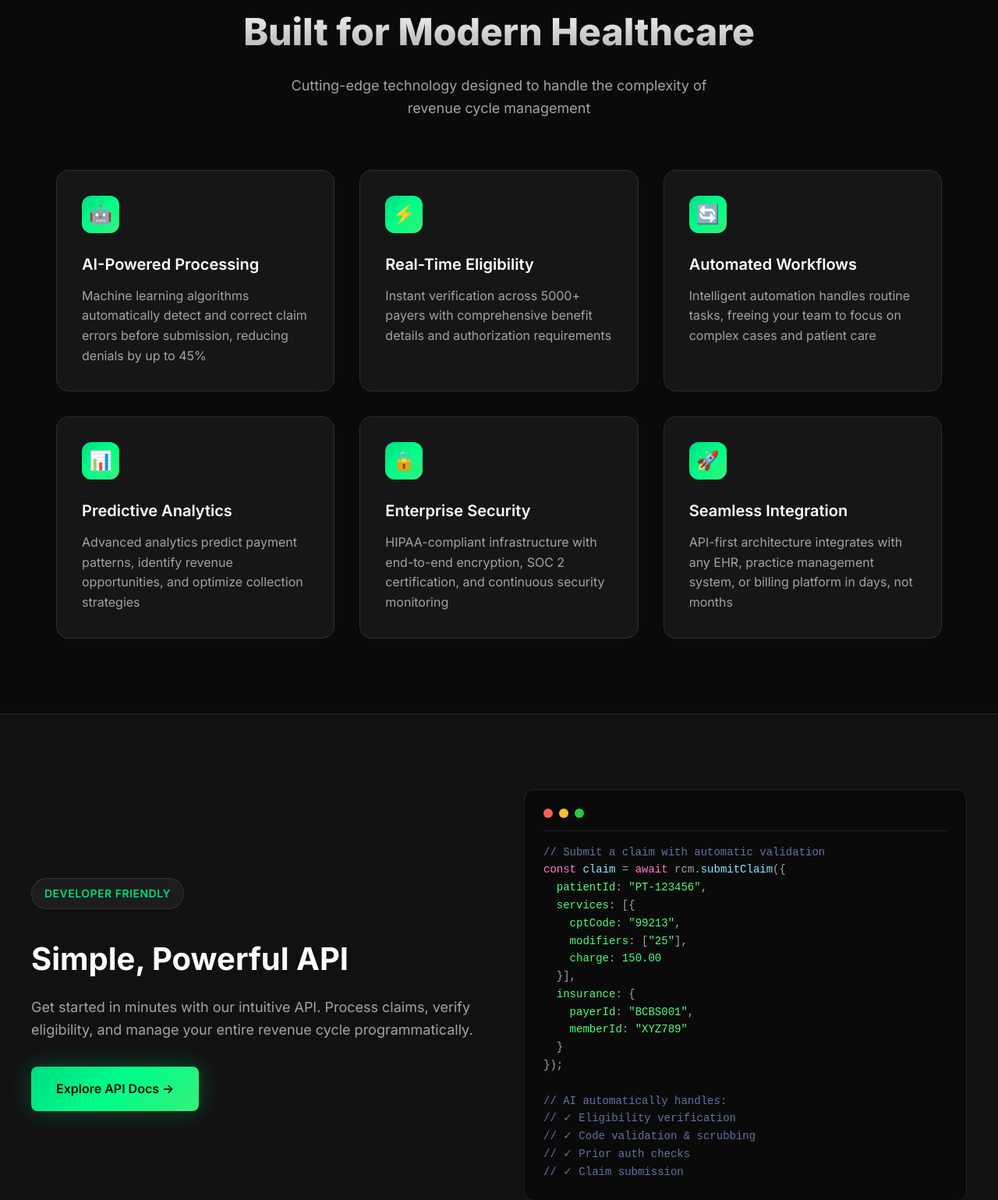
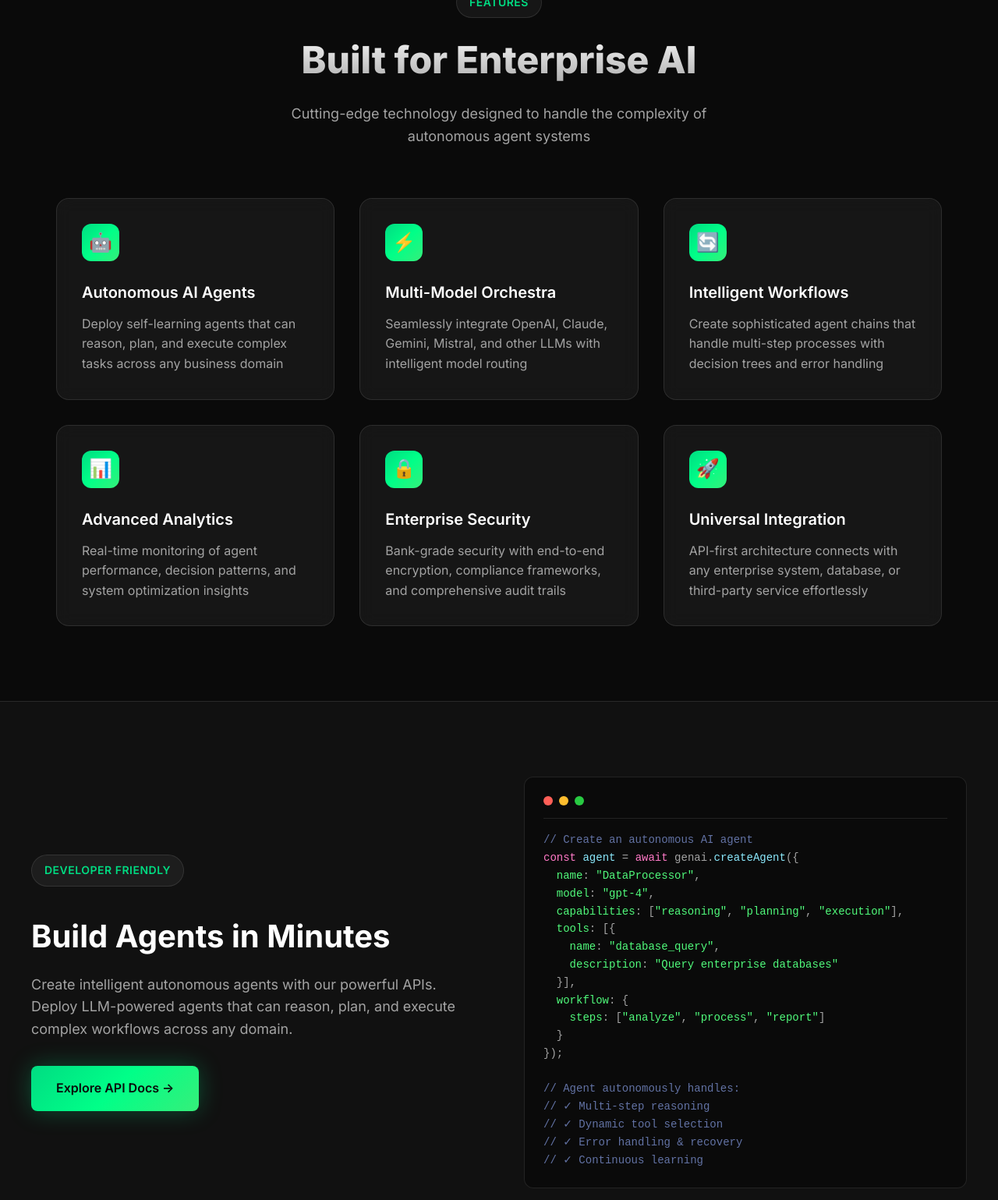
Before and after one commit to hdpspark/rcm-agent-architecture, a plain HTML site: page index.html in a window 1280 px wide. Shown: the part 829-2368 px from the top of the page at 78% size. Drawn offline with Linux system fonts and the light colour scheme.

Commit message:
Transform homepage to generic GenerativeAI Agentic Framework - removed healthcare specifics

```diff
--- a/index.html
+++ b/index.html
@@ -712,13 +712,13 @@
             <span>Powered by Advanced AI</span>
         </div>
         <h1>
-            Revenue Cycle<br/>
-            <span class="hero-highlight">Reimagined</span>
+            GenerativeAI<br/>
+            <span class="hero-highlight">Agentic Framework</span>
         </h1>
         <p class="hero-description">
-            Transform your healthcare revenue operations with AI-powered automation.
-            Reduce denials by 45%, accelerate payments by 10 days, and maximize
-            reimbursements with intelligent claim processing.
+            Build and deploy intelligent autonomous agents powered by cutting-edge AI/LLM/LRM technology.
+            Transform any industry with self-learning agents that automate complex workflows,
+            make intelligent decisions, and continuously improve performance.
         </p>
         <div class="hero-actions">
             <a href="exhibits.html" class="btn-primary">
@@ -735,45 +735,45 @@
     <section class="features" id="features">
         <div class="section-header">
             <span class="section-badge">FEATURES</span>
-            <h2>Built for Modern Healthcare</h2>
-            <p>Cutting-edge technology designed to handle the complexity of revenue cycle management</p>
+            <h2>Built for Enterprise AI</h2>
+            <p>Cutting-edge technology designed to handle the complexity of autonomous agent systems</p>
         </div>
 
         <div class="features-grid">
             <div class="feature-card">
                 <div class="feature-icon">🤖</div>
-                <h3>AI-Powered Processing</h3>
-                <p>Machine learning algorithms automatically detect and correct claim errors before submission, reducing denials by up to 45%</p>
+                <h3>Autonomous AI Agents</h3>
+                <p>Deploy self-learning agents that can reason, plan, and execute complex tasks across any business domain</p>
             </div>
 
             <div class="feature-card">
                 <div class="feature-icon">⚡</div>
-                <h3>Real-Time Eligibility</h3>
-                <p>Instant verification across 5000+ payers with comprehensive benefit details and authorization requirements</p>
+                <h3>Multi-Model Orchestra</h3>
+                <p>Seamlessly integrate OpenAI, Claude, Gemini, Mistral, and other LLMs with intelligent model routing</p>
             </div>
 
             <div class="feature-card">
                 <div class="feature-icon">🔄</div>
-                <h3>Automated Workflows</h3>
-                <p>Intelligent automation handles routine tasks, freeing your team to focus on complex cases and patient care</p>
+                <h3>Intelligent Workflows</h3>
+                <p>Create sophisticated agent chains that handle multi-step processes with decision trees and error handling</p>
             </div>
 
             <div class="feature-card">
                 <div class="feature-icon">📊</div>
-                <h3>Predictive Analytics</h3>
-                <p>Advanced analytics predict payment patterns, identify revenue opportunities, and optimize collection strategies</p>
+                <h3>Advanced Analytics</h3>
+                <p>Real-time monitoring of agent performance, decision patterns, and system optimization insights</p>
             </div>
 
             <div class="feature-card">
                 <div class="feature-icon">🔒</div>
                 <h3>Enterprise Security</h3>
-                <p>HIPAA-compliant infrastructure with end-to-end encryption, SOC 2 certification, and continuous security monitoring</p>
+                <p>Bank-grade security with end-to-end encryption, compliance frameworks, and comprehensive audit trails</p>
             </div>
 
             <div class="feature-card">
                 <div class="feature-icon">🚀</div>
-                <h3>Seamless Integration</h3>
-                <p>API-first architecture integrates with any EHR, practice management system, or billing platform in days, not months</p>
+                <h3>Universal Integration</h3>
+                <p>API-first architecture connects with any enterprise system, database, or third-party service effortlessly</p>
             </div>
         </div>
     </section>
@@ -783,10 +783,10 @@
         <div class="code-demo-container">
             <div>
                 <span class="section-badge">DEVELOPER FRIENDLY</span>
-                <h2 style="font-size: 2.5rem; margin: 1rem 0;">Simple, Powerful API</h2>
+                <h2 style="font-size: 2.5rem; margin: 1rem 0;">Build Agents in Minutes</h2>
                 <p style="color: var(--text-secondary); margin-bottom: 2rem; font-size: 1.125rem;">
-                    Get started in minutes with our intuitive API. Process claims, verify eligibility,
-                    and manage your entire revenue cycle programmatically.
+                    Create intelligent autonomous agents with our powerful APIs. Deploy LLM-powered agents
+                    that can reason, plan, and execute complex workflows across any domain.
                 </p>
                 <a href="api.html" class="btn-primary">Explore API Docs →</a>
             </div>
@@ -797,25 +797,25 @@
                     <span class="code-dot"></span>
                     <span class="code-dot"></span>
                 </div>
-                <pre><code><span class="code-comment">// Submit a claim with automatic validation</span>
-<span class="code-keyword">const</span> <span class="code-function">claim</span> = <span class="code-keyword">await</span> rcm.<span class="code-function">submitClaim</span>({
-  <span class="code-string">patientId</span>: <span class="code-string">"PT-123456"</span>,
-  <span class="code-string">services</span>: [{
-    <span class="code-string">cptCode</span>: <span class="code-string">"99213"</span>,
-    <span class="code-string">modifiers</span>: [<span class="code-string">"25"</span>],
-    <span class="code-string">charge</span>: <span class="code-string">150.00</span>
+                <pre><code><span class="code-comment">// Create an autonomous AI agent</span>
+<span class="code-keyword">const</span> <span class="code-function">agent</span> = <span class="code-keyword">await</span> genai.<span class="code-function">createAgent</span>({
+  <span class="code-string">name</span>: <span class="code-string">"DataProcessor"</span>,
+  <span class="code-string">model</span>: <span class="code-string">"gpt-4"</span>,
+  <span class="code-string">capabilities</span>: [<span class="code-string">"reasoning"</span>, <span class="code-string">"planning"</span>, <span class="code-string">"execution"</span>],
+  <span class="code-string">tools</span>: [{
+    <span class="code-string">name</span>: <span class="code-string">"database_query"</span>,
+    <span class="code-string">description</span>: <span class="code-string">"Query enterprise databases"</span>
   }],
-  <span class="code-string">insurance</span>: {
-    <span class="code-string">payerId</span>: <span class="code-string">"BCBS001"</span>,
-    <span class="code-string">memberId</span>: <span class="code-string">"XYZ789"</span>
+  <span class="code-string">workflow</span>: {
+    <span class="code-string">steps</span>: [<span class="code-string">"analyze"</span>, <span class="code-string">"process"</span>, <span class="code-string">"report"</span>]
   }
 });
 
-<span class="code-comment">// AI automatically handles:</span>
-<span class="code-comment">// ✓ Eligibility verification</span>
-<span class="code-comment">// ✓ Code validation & scrubbing</span>
-<span class="code-comment">// ✓ Prior auth checks</span>
-<span class="code-comment">// ✓ Claim submission</span></code></pre>
+<span class="code-comment">// Agent autonomously handles:</span>
+<span class="code-comment">// ✓ Multi-step reasoning</span>
+<span class="code-comment">// ✓ Dynamic tool selection</span>
+<span class="code-comment">// ✓ Error handling & recovery</span>
+<span class="code-comment">// ✓ Continuous learning</span></code></pre>
             </div>
         </div>
     </section>
@@ -824,26 +824,26 @@
     <section class="metrics">
         <div class="section-header">
             <span class="section-badge">PROVEN RESULTS</span>
-            <h2>Transforming Revenue Cycles</h2>
+            <h2>Transforming Enterprise Operations</h2>
             <p>Real results from organizations using GenerativeAI Agentic Framework</p>
         </div>
 
         <div class="metrics-grid">
             <div class="metric-card">
-                <div class="metric-number">45%</div>
-                <div class="metric-label">Reduction in Denials</div>
+                <div class="metric-number">85%</div>
+                <div class="metric-label">Process Automation</div>
             </div>
             <div class="metric-card">
-                <div class="metric-number">10 Days</div>
-                <div class="metric-label">Faster Payments</div>
+                <div class="metric-number">60%</div>
+                <div class="metric-label">Faster Decision Making</div>
             </div>
             <div class="metric-card">
-                <div class="metric-number">93%</div>
-                <div class="metric-label">First-Pass Rate</div>
+                <div class="metric-number">99.7%</div>
+                <div class="metric-label">Agent Reliability</div>
             </div>
             <div class="metric-card">
-                <div class="metric-number">$2.3M</div>
-                <div class="metric-label">Additional Revenue/Year</div>
+                <div class="metric-number">24/7</div>
+                <div class="metric-label">Autonomous Operation</div>
             </div>
         </div>
     </section>
@@ -877,7 +877,7 @@
     <section class="cta">
         <div class="cta-glow"></div>
         <div class="cta-content">
-            <h2>Ready to Transform Your Revenue Cycle?</h2>
+            <h2>Ready to Deploy Intelligent Agents?</h2>
             <p>Join leading organizations already using GenerativeAI Agentic Framework</p>
             <a href="#" class="btn-primary" style="font-size: 1.125rem; padding: 1.25rem 2.5rem;">
                 Start Free Trial →
```
